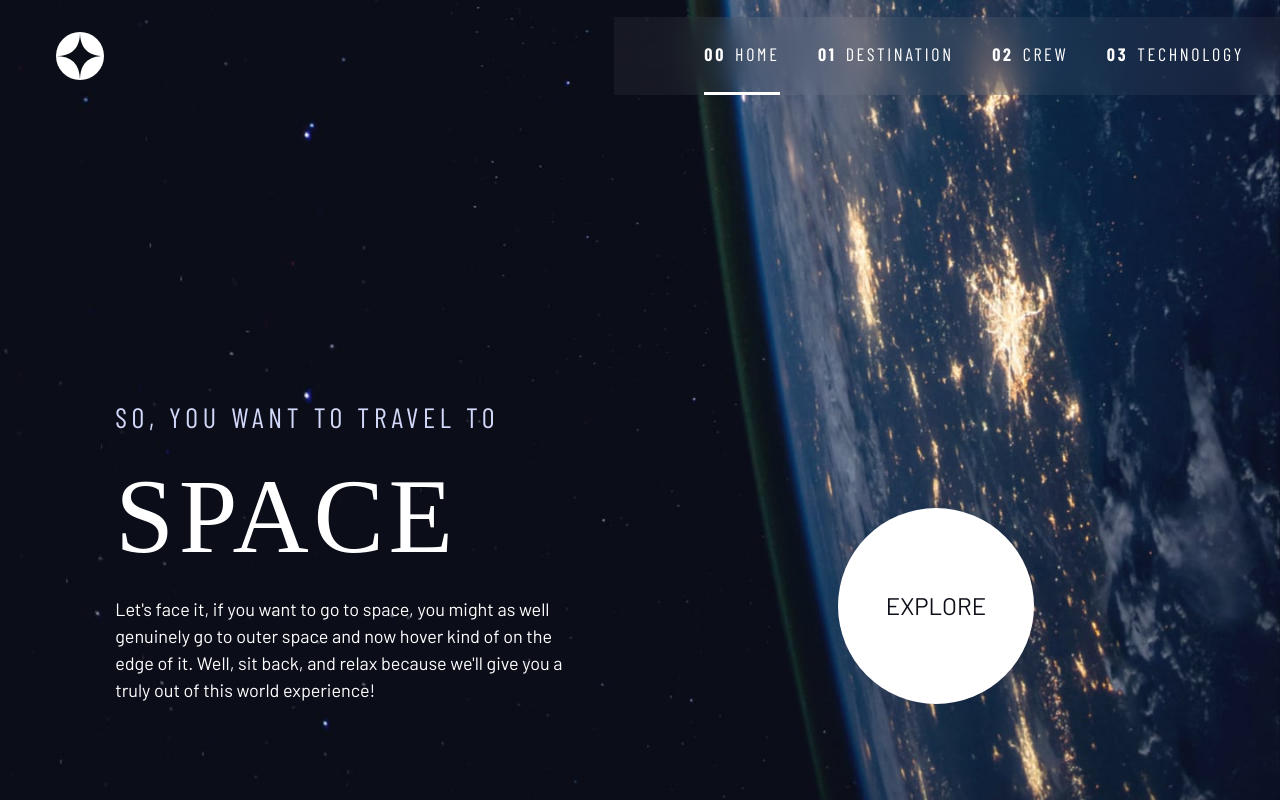
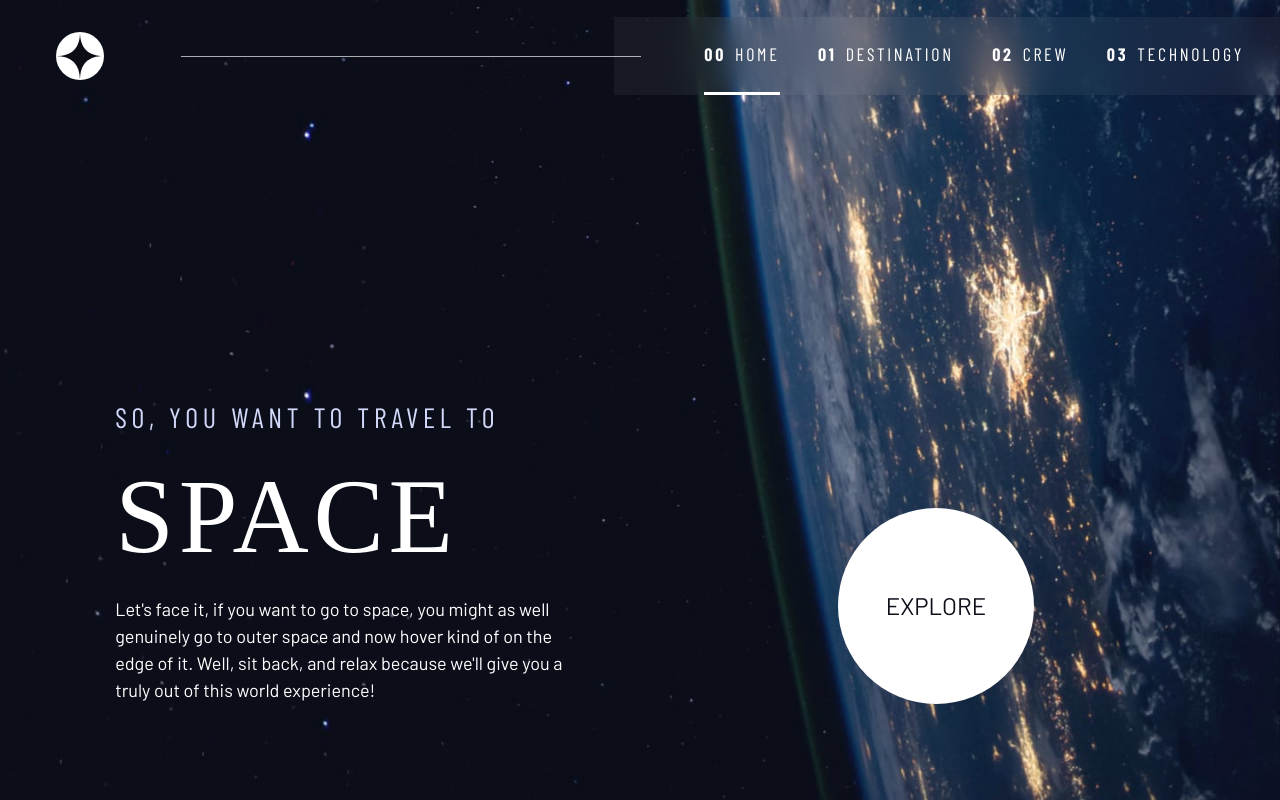
Before and after one commit to onnymm/spacetravel, a React (Vite) app: page / in a window 1280 px wide. Built offline with nearby package versions, Linux system fonts and the light colour scheme; a web font is replaced by a local one.

Commit message:
11 Navigation | Large Screens Part 2

```diff
--- a/src/index.css
+++ b/src/index.css
@@ -188,6 +188,19 @@ li {
         width: clamp(33em, 37em, 80vw);
         height: 70%;
         display: flex;
+        order: 2;
+    }
+
+    .primary-header::after {
+        content: '';
+        display: block;
+        position: relative;
+        height: 1px;
+        width: clamp(0%, calc(95vw - 42em), 100%);
+        margin-left: 0;
+        margin-right: -3rem;
+        background-color: hsl(var(--clr-white), 0.66);
+        order: 1;
     }
 
     nav > * > *:last-child {
```
